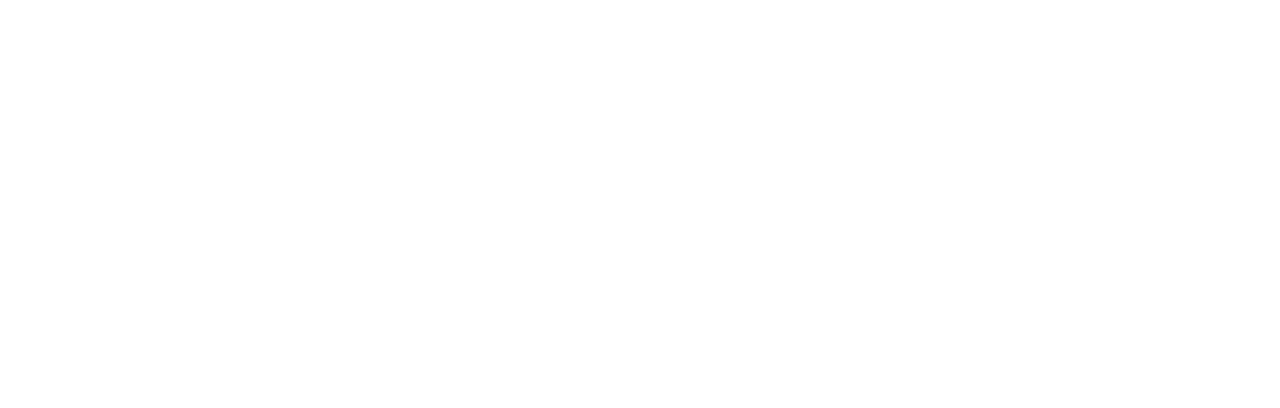
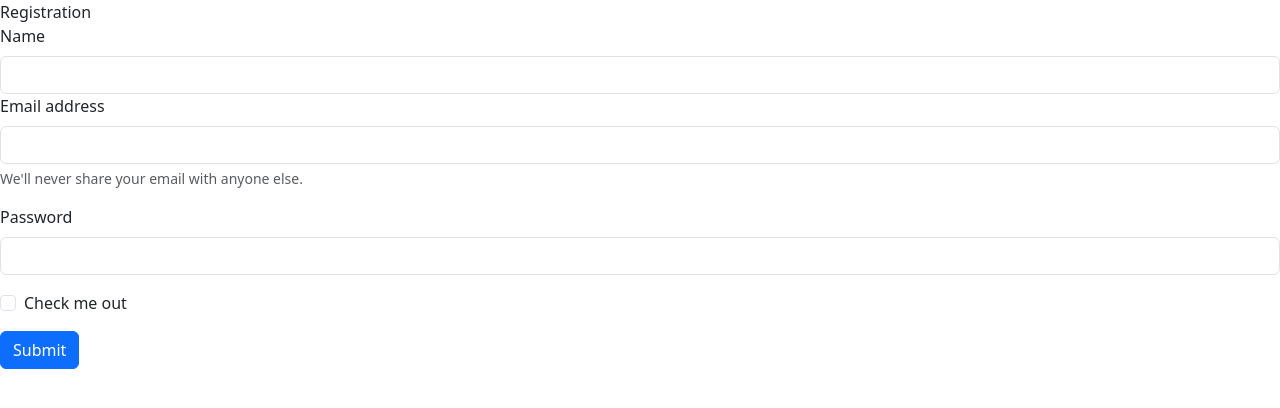
Before and after one commit to deepak-kumar20/5SEM-FSD, a React (Vite) app in the folder React Work/reactViteApp/: page /register in a window 1280 px wide. Before the commit this address had no page. Shown: the top 408 px of the page. Built offline with nearby package versions, Linux system fonts and the light colour scheme.

Commit message:
routing done

```diff
--- a/React Work/reactViteApp/src/App.jsx
+++ b/React Work/reactViteApp/src/App.jsx
@@ -5,7 +5,10 @@
 import Gallery from "./components/Gallery";
 import ImageManipulation from "./components/ImageManipulation";
 import StateHandling from "./components/StateHandling";
+import Dashboard from "./pages/Dashboard";
 import { BrowserRouter, Routes, Route } from "react-router-dom";
+import Registration from "./pages/Registration";
+import MainLayout from "./pages/MainLayout";
 function App() {
   return (
     <>
@@ -21,6 +24,9 @@
           <Route path="/state" element={<StateHandling />} />
           <Route path="/image" element={<ImageManipulation />} /> */}
           <Route path="/login" element={<Login />} />
+          <Route path="/register" element={<Registration />} />
+          <Route path="/dashboard" element={<Dashboard />} />
+          <Route path="/" element={<MainLayout/>}/>
         </Routes>
       </BrowserRouter>
 
--- a/React Work/reactViteApp/src/pages/Dashboard.jsx
+++ b/React Work/reactViteApp/src/pages/Dashboard.jsx
@@ -0,0 +1,9 @@
+import React from 'react'
+
+const Dashboard = () => {
+  return (
+    <div>Dashboard</div>
+  )
+}
+
+export default Dashboard
--- a/React Work/reactViteApp/src/pages/MainLayout.jsx
+++ b/React Work/reactViteApp/src/pages/MainLayout.jsx
@@ -0,0 +1,9 @@
+import React from 'react'
+
+const MainLayout = () => {
+  return (
+    <div>MainLayout</div>
+  )
+}
+
+export default MainLayout
--- a/React Work/reactViteApp/src/pages/Registration.jsx
+++ b/React Work/reactViteApp/src/pages/Registration.jsx
@@ -0,0 +1,59 @@
+import React from 'react'
+
+const Registration = () => {
+    return (
+      <>
+        <div>Registration</div>
+        <form>
+          <div class="mb-3">
+            <label for="exampleInputName1" class="form-label">
+              Name
+            </label>
+            <input
+              type="text"
+              class="form-control"
+              id="exampleInputName1"
+              aria-describedby="nameHelp"
+            />
+            <label for="exampleInputEmail1" class="form-label">
+              Email address
+            </label>
+            <input
+              type="email"
+              class="form-control"
+              id="exampleInputEmail1"
+              aria-describedby="emailHelp"
+            />
+            <div id="emailHelp" class="form-text">
+              We'll never share your email with anyone else.
+            </div>
+          </div>
+          <div class="mb-3">
+            <label for="exampleInputPassword1" class="form-label">
+              Password
+            </label>
+            <input
+              type="password"
+              class="form-control"
+              id="exampleInputPassword1"
+            />
+          </div>
+          <div class="mb-3 form-check">
+            <input
+              type="checkbox"
+              class="form-check-input"
+              id="exampleCheck1"
+            />
+            <label class="form-check-label" for="exampleCheck1">
+              Check me out
+            </label>
+          </div>
+          <button type="submit" class="btn btn-primary">
+            Submit
+          </button>
+        </form>
+      </>
+    );
+}
+
+export default Registration
```
